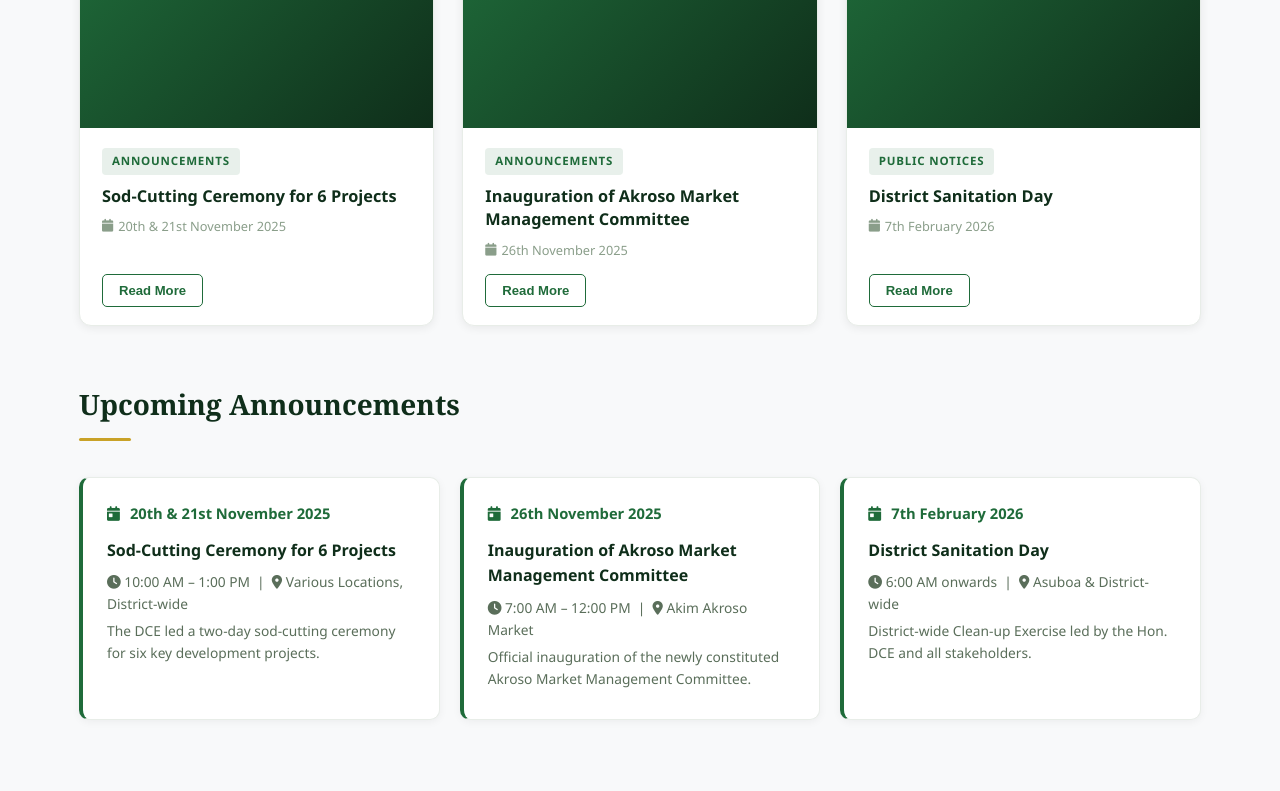
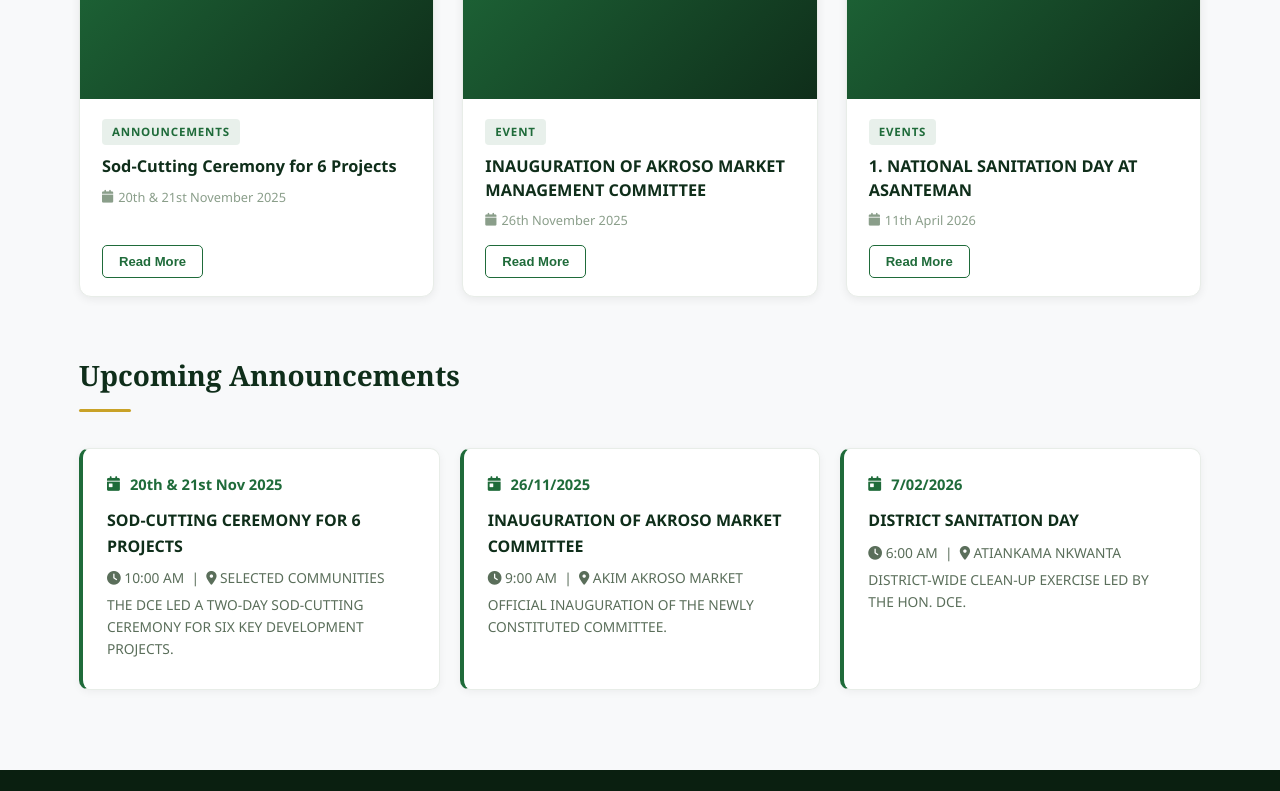
Before and after one commit to ocranb13-prog/amada, a plain HTML site: page index.html in a window 1280 px wide. Shown: the part 1470-2261 px from the top of the page. Drawn offline with Linux system fonts and the light colour scheme; no server answers.

Commit message:
Update index.html

```diff
--- a/index.html
+++ b/index.html
@@ -41,7 +41,7 @@
     <div class="container" style="position:relative;z-index:1;">
         <div class="hero-content">
             <h2 id="heroHeading">Welcome to Asene Manso Akroso District Assembly</h2>
-            <p id="heroSubtitle">To promote inclusive development, empower our residents and protect our natural environment. We aim to achieve this by fostering collaboration and supporting local businesses.</p>
+            <p id="heroSubtitle">TO PROMOTE INCLUSIVE DEVELOPMENT, EMPOWER OUR RESIDENTS AND PROTECT OUR NATURAL ENVIRONMENT.</p>
             <div class="hero-buttons">
                 <a href="publications.html" class="btn btn-secondary" id="heroBtn1"><i class="fas fa-file-alt"></i> View Publications</a>
                 <a href="#events" onclick="document.getElementById('latestEvents').scrollIntoView({behavior:'smooth'});return false;" class="btn btn-outline" id="heroBtn2"><i class="fas fa-calendar-alt"></i> Latest Events</a>
@@ -115,8 +115,8 @@
             <div class="news-card">
                 <div class="news-image" id="newsImg2"><img id="newsImgTag2" src="img2.jpg" alt="Market Committee Inauguration"></div>
                 <div class="news-content">
-                    <span class="news-category" id="newsCat2">Announcements</span>
-                    <h3 class="news-title" id="newsTitle2">Inauguration of Akroso Market Management Committee</h3>
+                    <span class="news-category" id="newsCat2">EVENT</span>
+                    <h3 class="news-title" id="newsTitle2">INAUGURATION OF AKROSO MARKET MANAGEMENT COMMITTEE</h3>
                     <p class="news-date" id="newsDate2"><i class="fas fa-calendar"></i> 26th November 2025</p>
                     <button class="btn" onclick="openNewsModal(2)">Read More</button>
                 </div>
@@ -124,9 +124,9 @@
             <div class="news-card">
                 <div class="news-image" id="newsImg3"><img id="newsImgTag3" src="img4.jpg" alt="District Sanitation Day"></div>
                 <div class="news-content">
-                    <span class="news-category" id="newsCat3">Public Notices</span>
-                    <h3 class="news-title" id="newsTitle3">District Sanitation Day</h3>
-                    <p class="news-date" id="newsDate3"><i class="fas fa-calendar"></i> 7th February 2026</p>
+                    <span class="news-category" id="newsCat3">EVENTS</span>
+                    <h3 class="news-title" id="newsTitle3">1. NATIONAL SANITATION DAY AT ASANTEMAN</h3>
+                    <p class="news-date" id="newsDate3"><i class="fas fa-calendar"></i> 11th April 2026</p>
                     <button class="btn" onclick="openNewsModal(3)">Read More</button>
                 </div>
             </div>
@@ -139,22 +139,22 @@
         <div class="events-container" id="anncsContainer">
             <!-- Populated from Firebase via JS below -->
             <div class="event-card">
-                <div class="event-date"><i class="fas fa-calendar-day"></i> 20th &amp; 21st November 2025</div>
-                <h3 class="event-title">Sod-Cutting Ceremony for 6 Projects</h3>
-                <p><i class="fas fa-clock"></i> 10:00 AM &ndash; 1:00 PM &nbsp;|&nbsp; <i class="fas fa-map-marker-alt"></i> Various Locations, District-wide</p>
-                <p>The DCE led a two-day sod-cutting ceremony for six key development projects.</p>
+                <div class="event-date"><i class="fas fa-calendar-day"></i> 20th &amp; 21st Nov 2025</div>
+                <h3 class="event-title">SOD-CUTTING CEREMONY FOR 6 PROJECTS</h3>
+                <p><i class="fas fa-clock"></i> 10:00 AM &nbsp;|&nbsp; <i class="fas fa-map-marker-alt"></i> SELECTED COMMUNITIES</p>
+                <p>THE DCE LED A TWO-DAY SOD-CUTTING CEREMONY FOR SIX KEY DEVELOPMENT PROJECTS.</p>
             </div>
             <div class="event-card">
-                <div class="event-date"><i class="fas fa-calendar-day"></i> 26th November 2025</div>
-                <h3 class="event-title">Inauguration of Akroso Market Management Committee</h3>
-                <p><i class="fas fa-clock"></i> 7:00 AM &ndash; 12:00 PM &nbsp;|&nbsp; <i class="fas fa-map-marker-alt"></i> Akim Akroso Market</p>
-                <p>Official inauguration of the newly constituted Akroso Market Management Committee.</p>
+                <div class="event-date"><i class="fas fa-calendar-day"></i> 26/11/2025</div>
+                <h3 class="event-title">INAUGURATION OF AKROSO MARKET COMMITTEE</h3>
+                <p><i class="fas fa-clock"></i> 9:00 AM &nbsp;|&nbsp; <i class="fas fa-map-marker-alt"></i> AKIM AKROSO MARKET</p>
+                <p>OFFICIAL INAUGURATION OF THE NEWLY CONSTITUTED COMMITTEE.</p>
             </div>
             <div class="event-card">
-                <div class="event-date"><i class="fas fa-calendar-day"></i> 7th February 2026</div>
-                <h3 class="event-title">District Sanitation Day</h3>
-                <p><i class="fas fa-clock"></i> 6:00 AM onwards &nbsp;|&nbsp; <i class="fas fa-map-marker-alt"></i> Asuboa &amp; District-wide</p>
-                <p>District-wide Clean-up Exercise led by the Hon. DCE and all stakeholders.</p>
+                <div class="event-date"><i class="fas fa-calendar-day"></i> 7/02/2026</div>
+                <h3 class="event-title">DISTRICT SANITATION DAY</h3>
+                <p><i class="fas fa-clock"></i> 6:00 AM &nbsp;|&nbsp; <i class="fas fa-map-marker-alt"></i> ATIANKAMA NKWANTA</p>
+                <p>DISTRICT-WIDE CLEAN-UP EXERCISE LED BY THE HON. DCE.</p>
             </div>
         </div>
         <div id="anncsShowMoreWrap" style="display:none;text-align:center;margin-top:24px;">
@@ -246,37 +246,30 @@ var NEWS = {
         date:     "20th & 21st November 2025",
         category: "Announcements",
         media:    [],
-        content:  "<p>The District Chief Executive, Hon. Eric Ahinakwa, together with the Regional Minister, Hon. Rita Akosea Awatey, led a historic two-day sod-cutting ceremony for six key development projects across the Asene Manso Akroso District.</p>"
-                + "<h4 style=\"color:var(--primary);margin:18px 0 8px;\">Day 1 &mdash; Thursday 20th November 2025</h4>"
-                + "<h5 style=\"color:#3d4e3d;margin:12px 0 6px;\">Aworoso/Kwamena &mdash; 9:00 AM</h5><p>Construction of a 2-Unit KG Block with office, washroom, WC toilet, head teacher office, store room and playground.</p>"
-                + "<h5 style=\"color:#3d4e3d;margin:12px 0 6px;\">Nyamebekyere &mdash; 12:00 PM</h5><p>Construction of a 6-Unit Primary Classroom Block with head teacher office, store, library and 6-seater WC toilet.</p>"
-                + "<h5 style=\"color:#3d4e3d;margin:12px 0 6px;\">Apinto D/A JHS &mdash; 2:00 PM</h5><p>Construction of a 3-Unit Classroom Block with head teacher office, staff common room and 6-seater WC toilet.</p>"
-                + "<h4 style=\"color:var(--primary);margin:18px 0 8px;\">Day 2 &mdash; Friday 21st November 2025</h4>"
-                + "<h5 style=\"color:#3d4e3d;margin:12px 0 6px;\">Asibirim &mdash; 9:00 AM</h5><p>Construction of 1 No. CHPS Compound with nurses&#39; quarters.</p>"
-                + "<h5 style=\"color:#3d4e3d;margin:12px 0 6px;\">Osenho &mdash; 12:00 PM</h5><p>Construction of 1 No. CHPS Compound with nurses&#39; quarters.</p>"
-                + "<h5 style=\"color:#3d4e3d;margin:12px 0 6px;\">Baadu (Districtwide) &mdash; 2:00 PM</h5><p>Construction of 10 No. Mechanised Boreholes across the district.</p>"
+        content:  "The DCE led a two-day sod-cutting ceremony for six key development projects."
     },
     2: {
-        title:    "Inauguration of Akroso Market Management Committee",
+        title:    "INAUGURATION OF AKROSO MARKET MANAGEMENT COMMITTEE",
         date:     "26th November 2025",
-        category: "Announcements",
+        category: "EVENT",
         media:    [],
-        content:  "<p>On Wednesday, 26th November 2025, the Management of the Asene Manso Akroso District Assembly, led by Ms. Gladys Asamoah Addai (DCD), undertook an official visit to Akim Akroso to inaugurate the newly constituted Akroso Market Management Committee.</p>"
-                + "<h4 style=\"color:var(--primary);margin:16px 0 8px;\">Purpose</h4>"
-                + "<p>The inauguration marks a significant step in improving trade and commerce within the district. The newly constituted committee will be responsible for the day-to-day management, maintenance, and development of the Akroso Market.</p>"
-                + "<h4 style=\"color:var(--primary);margin:16px 0 8px;\">In Attendance</h4>"
-                + "<p>The ceremony was attended by local traders, community leaders, Assembly members, and representatives from various departments of the District Assembly.</p>"
+        content:  `The official inauguration of the newly constituted Akroso Market Management Committee was held as part of efforts to strengthen the effective administration, management, and development of the Akroso Market. The inauguration brought together representatives of the District Assembly, traditional authorities, market leaders, traders, community members, and other relevant stakeholders.
+The newly constituted committee was formally introduced and charged with the responsibility of ensuring the smooth and efficient management of the market. Members were encouraged to work collaboratively with the District Assembly and other stakeholders to address challenges affecting the market and promote an orderly, safe, clean, and conducive environment for both traders and customers.
+During the ceremony, emphasis was placed on the important role of the committee in maintaining discipline within the market, promoting proper sanitation, ensuring compliance with market regulations, supporting effective revenue mobilization, and helping to resolve issues that may arise among traders and other market users. The committee was also encouraged to maintain effective communication with traders and ensure that their concerns and suggestions are appropriately channelled to the relevant authorities.
+The committee members were reminded of the need to discharge their duties with transparency, fairness, accountability, and commitment. They were further encouraged to work closely with market associations, traders, and the District Assembly to improve the general conditions of the market and contribute to its sustainable development.
+The inauguration marked an important step towards strengthening local participation and stakeholder involvement in the management of the Akroso Market. It is expected that the newly constituted committee will provide effective leadership, improve coordination among market stakeholders, promote good sanitation and orderliness, and contribute to increased revenue generation for the District Assembly.
+The event ended with a call on all traders and market users to support the committee and cooperate with the District Assembly in ensuring that the market remains a well-managed, clean, safe, and economically vibrant centre for commercial activities.`
     },
     3: {
-        title:    "District Sanitation Day",
-        date:     "7th February 2026",
-        category: "Public Notices",
+        title:    "1. NATIONAL SANITATION DAY AT ASANTEMAN",
+        date:     "11th April 2026",
+        category: "EVENTS",
         media:    [],
-        content:  "<p>The Hon. District Chief Executive, together with the Asene Manso Akroso District Assembly, Nananom and all stakeholders, embarked on a district-wide Clean-Up Exercise, with the main event held at Asuboa.</p>"
-                + "<h4 style=\"color:var(--primary);margin:16px 0 8px;\">Time &amp; Venue</h4>"
-                + "<p>Activities commenced at 6:00 AM at Asuboa, with simultaneous clean-up activities carried out across multiple communities in the district.</p>"
-                + "<h4 style=\"color:var(--primary);margin:16px 0 8px;\">About the Exercise</h4>"
-                + "<p>The sanitation exercise is part of the Assembly&#39;s commitment to maintaining a clean and healthy environment. Residents are encouraged to participate in regular community clean-ups and properly dispose of waste.</p>"
+        content:  `District-Wide Clean-Up Exercise at Asanteman
+The Hon. District Chief Executive (DCE), together with key Stakeholders and Residents, led a District-Wide Clean-Up Exercise at Asanteman as part of efforts to promote Environmental Cleanliness, Public Health and Community Development.
+The exercise was aimed at clearing refuse and choked gutters, improving sanitation, preventing the spread of diseases, reducing flooding and creating a clean and healthy environment for residents. It also sought to encourage community members to take greater responsibility for the proper disposal of waste and the maintenance of clean surroundings.
+The initiative demonstrates the District Assembly's commitment to promoting good sanitation practices, protecting public health, and building a cleaner, safer, and more sustainable community. It further brought together Government Officials, Traditional Leaders, Businesses, Community Members, and other Stakeholders in a collective effort to improve Sanitation across the District.
+"Clean District, Healthy People, Better Community."`
     }
 };
 
```
